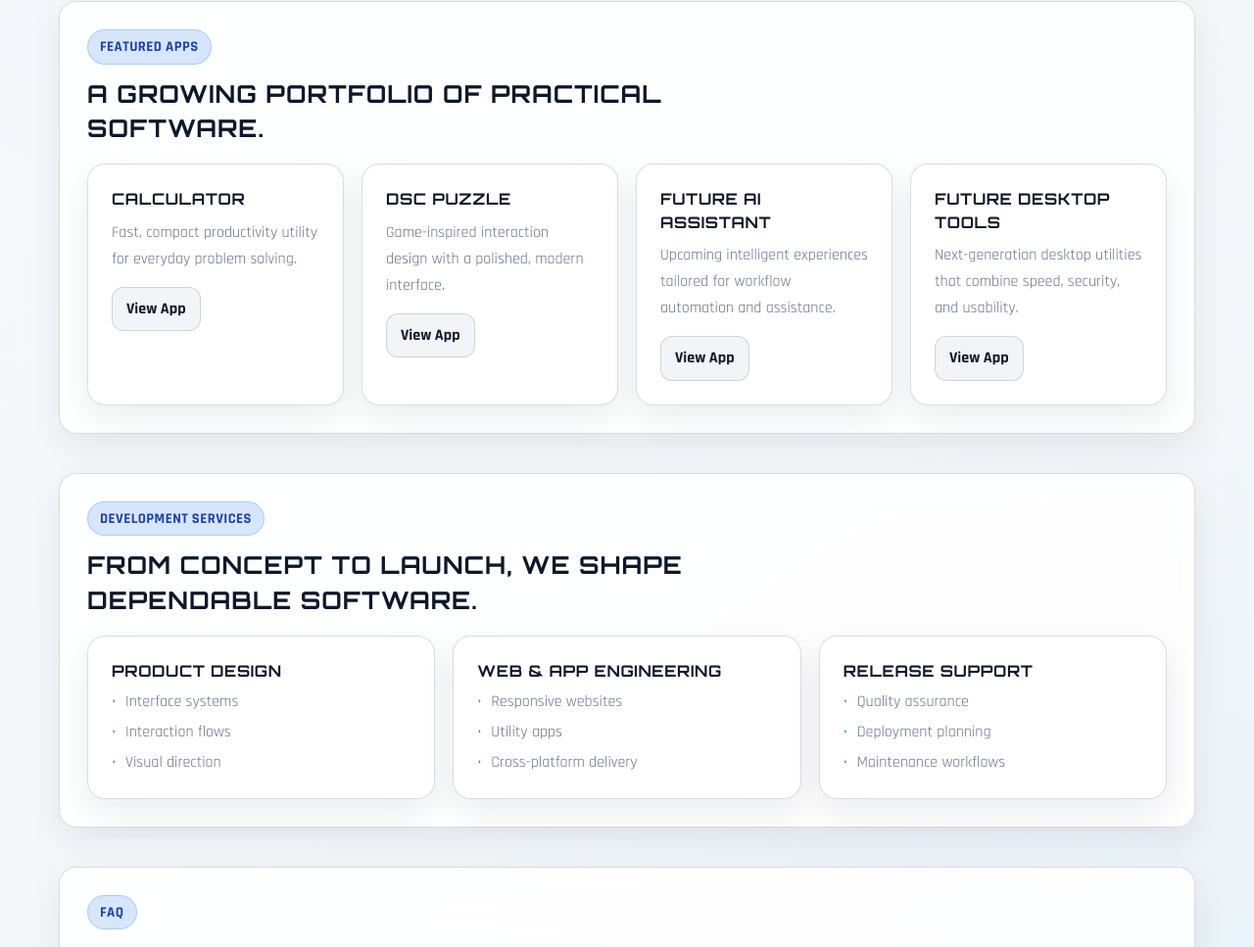
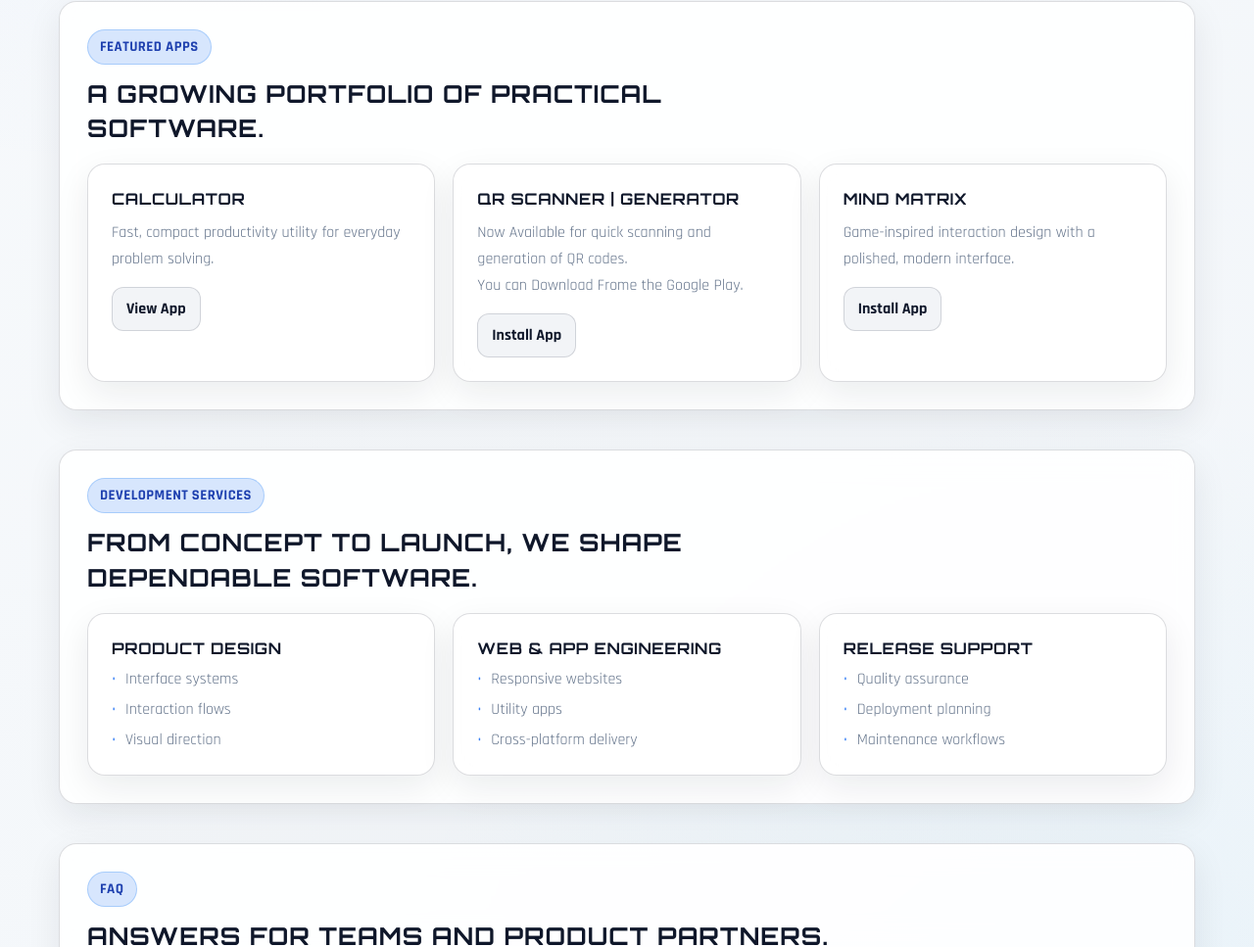
Before and after one commit to shahnaveed07/DSCWeb, a plain HTML site: page index.html in a window 1280 px wide. Shown: the part 971-1938 px from the top of the page at 98% size. Drawn offline with Linux system fonts and the light colour scheme; no server answers.

Commit message:
Added Real Link for Play Apps

```diff
--- a/index.html
+++ b/index.html
@@ -190,20 +190,18 @@
             <a class="btn btn-neutral mt-15" href="pages/apps.html">View App</a>
           </article>
           <article class="feature-card">
-            <h3>DSC Puzzle</h3>
-            <p>Game-inspired interaction design with a polished, modern interface.</p>
-            <a class="btn btn-neutral mt-15" href="pages/apps.html">View App</a>
+            <h3>QR Scanner | Generator</h3>
+            <p>Now Available for quick scanning and generation of QR codes.</p>
+            <p>You can Download Frome the Google Play.</p>
+            <a class="btn btn-neutral mt-15" href="https://play.google.com/store/apps/details?id=com.dsc.qrscanner">Install App</a>
           </article>
           <article class="feature-card">
-            <h3>Future AI Assistant</h3>
-            <p>Upcoming intelligent experiences tailored for workflow automation and assistance.</p>
-            <a class="btn btn-neutral mt-15" href="pages/apps.html">View App</a>
+            <h3>Mind Matrix</h3>
+            <p>Game-inspired interaction design with a polished, modern interface.</p>
+            <a class="btn btn-neutral mt-15" href="https://play.google.com/store/apps/details?id=com.dsc.mindmatrix">Install App</a>
           </article>
-          <article class="feature-card">
-            <h3>Future Desktop Tools</h3>
-            <p>Next-generation desktop utilities that combine speed, security, and usability.</p>
-            <a class="btn btn-neutral mt-15" href="pages/apps.html">View App</a>
-          </article>
+
+
         </div>
       </section>
 
```
